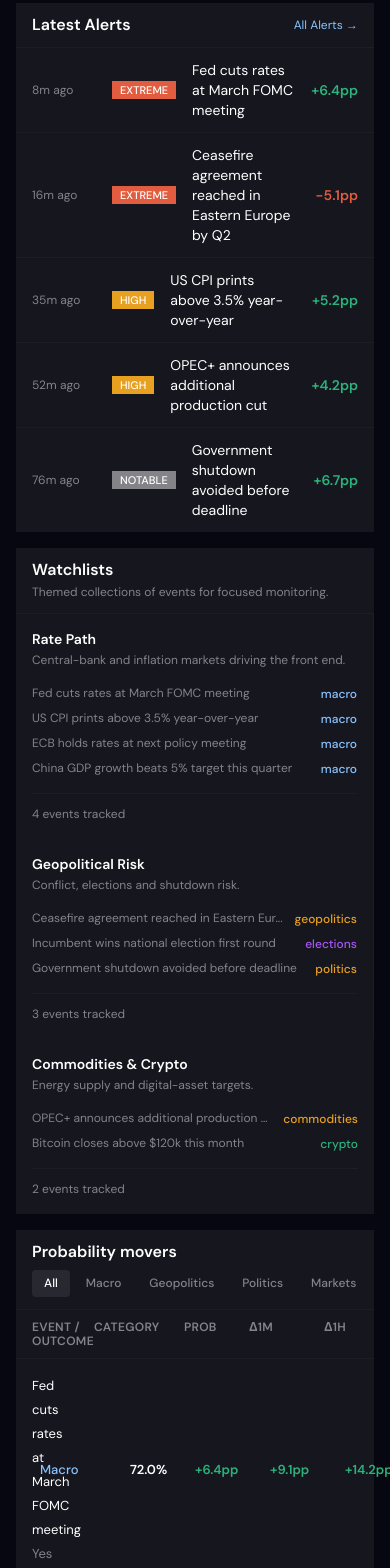
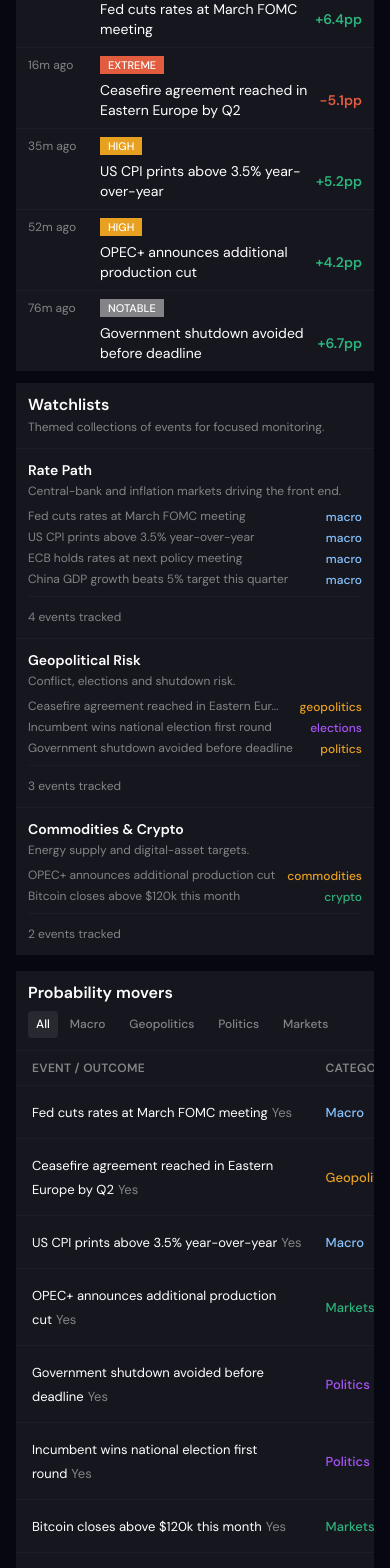
Before and after one commit to vikramkumartejani/CrossResearch, a Next.js app: page /relief-signals in a window 390 px wide. Shown: the part 380-1948 px from the top of the page. Built offline with nearby package versions, Linux system fonts and the light colour scheme.

Commit message:
relief-signals

```diff
--- a/app/components/Dashboard/ReliefSignals/LatestAlerts.tsx
+++ b/app/components/Dashboard/ReliefSignals/LatestAlerts.tsx
@@ -10,7 +10,7 @@
     return (
         <div className="bg-[#16161F] flex flex-col">
             {/* Header */}
-            <div className="flex items-center justify-between px-4 py-3 border-b border-[#FFFFFF08]">
+            <div className="flex items-center justify-between px-3 sm:px-4 py-3 border-b border-[#FFFFFF08]">
                 <span className="text-white text-[16px] leading-[20px] font-semibold">Latest Alerts</span>
                 <button className="text-[#88C4FF] text-[12px] leading-[14px] hover:underline cursor-pointer">All Alerts →</button>
             </div>
@@ -18,15 +18,19 @@
             {/* Alert rows */}
             <div className="flex flex-col">
                 {ALERTS.map((alert, i) => (
-                    <div key={i} className="flex items-center gap-4 px-4 py-3 border-b border-[#FFFFFF08] last:border-0 hover:bg-[#FFFFFF03] transition-colors cursor-pointer">
+                    <div key={i} className="flex flex-col sm:flex-row sm:items-center gap-1.5 sm:gap-4 px-3 sm:px-4 py-2 sm:py-3 border-b border-[#FFFFFF08] last:border-0 hover:bg-[#FFFFFF03] transition-colors cursor-pointer">
+                        <div className="flex items-center gap-2 sm:gap-4">
                             <span className="text-[#838388] text-[12px] leading-[17px] w-16 flex-shrink-0">{alert.time}</span>
                             <span className={`${alert.severityColor} text-white text-[11px] leading-[14px] font-medium px-2 py-0.5 flex-shrink-0`}>
                                 {alert.severity}
                             </span>
+                        </div>
+                        <div className="flex items-center justify-between gap-2 flex-1 min-w-0 pl-[72px] sm:pl-0">
                             <span className="text-white text-[14px] leading-[20px] flex-1 min-w-0">{alert.title}</span>
                             <span className={`text-[14px] leading-[20px] font-semibold flex-shrink-0 ${alert.positive ? 'text-[#2CB37B]' : 'text-[#E25C3F]'}`}>
                                 {alert.change}
                             </span>
+                        </div>
                     </div>
                 ))}
             </div>
--- a/app/components/Dashboard/ReliefSignals/ProbabilityMovers.tsx
+++ b/app/components/Dashboard/ReliefSignals/ProbabilityMovers.tsx
@@ -33,12 +33,12 @@
     return (
         <div className="bg-[#16161F] flex flex-col">
             {/* Header */}
-            <div className="flex items-center justify-between px-4 py-3 border-b border-[#FFFFFF08] flex-wrap gap-2">
+            <div className="flex items-center justify-between px-3 sm:px-4 py-3 border-b border-[#FFFFFF08] flex-wrap gap-2">
                 <h3 className="text-white text-[16px] leading-[20px] font-semibold">Probability movers</h3>
-                <div className="flex items-center gap-1">
+                <div className="flex items-center sm:gap-1">
                     <button
                         onClick={() => setActiveFilter(null)}
-                        className={`px-3 py-1.5 text-[12px] leading-[15px] font-medium rounded transition-colors cursor-pointer ${
+                        className={`px-2 sm:px-3 py-1.5 text-[12px] leading-[15px] font-medium rounded transition-colors cursor-pointer ${
                             activeFilter === null ? 'bg-[#FFFFFF14] text-white' : 'text-[#838388] hover:text-white'
                         }`}
                     >All</button>
@@ -56,33 +56,52 @@
                 </div>
             </div>
 
-            {/* Table header */}
-            <div className="grid px-4 py-2.5 border-b border-[#FFFFFF08]" style={{ gridTemplateColumns: '1fr 90px 65px 75px 75px 75px 90px' }}>
-                {['EVENT / OUTCOME', 'CATEGORY', 'PROB', 'Δ1M', 'Δ1H', 'Δ24H', 'SHOCK'].map(h => (
-                    <span key={h} className="text-[#838388] text-[12px] leading-[14px] font-semibold uppercase tracking-wide">{h}</span>
-                ))}
-            </div>
-
-            {/* Rows */}
-            <div className="flex flex-col">
-                {filtered.map((row, i) => (
-                    <div
-                        key={i}
-                        className="grid px-4 py-3.5 border-b border-[#FFFFFF08] last:border-0 hover:bg-[#FFFFFF03] transition-colors cursor-pointer items-center"
-                        style={{ gridTemplateColumns: '1fr 90px 65px 75px 75px 75px 90px' }}
-                    >
-                        <div className="min-w-0 pr-2">
-                            <span className="text-white text-[13px] leading-[18px] pr-1">{row.event} </span>
-                            <span className="text-[#838388] text-[13px] leading-[17px]">{row.verdict}</span>
-                        </div>
-                        <span className={`text-[13px] leading-[15px] font-medium capitalize ${CAT_COLOR[row.category] ?? 'text-[#838388]'}`}>{row.category}</span>
-                        <span className="text-white text-[13px] leading-[17px] font-semibold">{row.prob}</span>
-                        <span className={`text-[13px] leading-[17px] font-semibold ${row.d1m.startsWith('+') ? 'text-[#2CB37B]' : 'text-[#E25C3F]'}`}>{row.d1m}</span>
-                        <span className={`text-[13px] leading-[17px] font-semibold ${row.d1h.startsWith('+') ? 'text-[#2CB37B]' : 'text-[#E25C3F]'}`}>{row.d1h}</span>
-                        <span className={`text-[13px] leading-[17px] font-semibold ${row.d24h.startsWith('+') ? 'text-[#2CB37B]' : 'text-[#E25C3F]'}`}>{row.d24h}</span>
-                        <span className={`text-white text-[12px] font-medium px-2 py-0.5 text-center ${row.shockColor}`}>{row.shockLabel}</span>
-                    </div>
-                ))}
+            {/* Table — uses a real <table> so columns size correctly to available width */}
+            <div className="overflow-x-auto">
+                <table className="w-full border-collapse 2xl:min-w-full min-w-[794px]">
+                    <thead>
+                        <tr className="border-b border-[#FFFFFF08]">
+                            <th className="pl-4 py-2.5 text-left text-[#838388] text-[12px] leading-[14px] font-semibold uppercase tracking-wide w-[38%]">EVENT / OUTCOME</th>
+                            <th className="pl-4 py-2.5 text-left text-[#838388] text-[12px] leading-[14px] font-semibold uppercase tracking-wide w-[13%]">CATEGORY</th>
+                            <th className="px-2 py-2.5 text-left text-[#838388] text-[12px] leading-[14px] font-semibold uppercase tracking-wide w-[8%]">PROB</th>
+                            <th className="px-2 py-2.5 text-left text-[#838388] text-[12px] leading-[14px] font-semibold uppercase tracking-wide w-[9%]">Δ1M</th>
+                            <th className="px-2 py-2.5 text-left text-[#838388] text-[12px] leading-[14px] font-semibold uppercase tracking-wide w-[9%]">Δ1H</th>
+                            <th className="px-2 py-2.5 text-left text-[#838388] text-[12px] leading-[14px] font-semibold uppercase tracking-wide w-[9%]">Δ24H</th>
+                            <th className="px-4 py-2.5 text-left text-[#838388] text-[12px] leading-[14px] font-semibold uppercase tracking-wide w-[12%]">SHOCK</th>
+                        </tr>
+                    </thead>
+                    <tbody>
+                        {filtered.map((row, i) => (
+                            <tr
+                                key={i}
+                                className="border-b border-[#FFFFFF08] last:border-0 hover:bg-[#FFFFFF03] transition-colors cursor-pointer"
+                            >
+                                <td className="pl-4 py-3.5 align-middle">
+                                    <span className="text-white text-[13px] leading-[18px] pr-1">{row.event}</span>
+                                    <span className="text-[#838388] text-[13px] leading-[17px]">{row.verdict}</span>
+                                </td>
+                                <td className="p-4 py-3.5 align-middle">
+                                    <span className={`text-[13px] leading-[15px] font-medium capitalize ${CAT_COLOR[row.category] ?? 'text-[#838388]'}`}>{row.category}</span>
+                                </td>
+                                <td className="px-2 py-3.5 align-middle">
+                                    <span className="text-white text-[13px] leading-[17px] font-semibold">{row.prob}</span>
+                                </td>
+                                <td className="px-2 py-3.5 align-middle">
+                                    <span className={`text-[13px] leading-[17px] font-semibold ${row.d1m.startsWith('+') ? 'text-[#2CB37B]' : 'text-[#E25C3F]'}`}>{row.d1m}</span>
+                                </td>
+                                <td className="px-2 py-3.5 align-middle">
+                                    <span className={`text-[13px] leading-[17px] font-semibold ${row.d1h.startsWith('+') ? 'text-[#2CB37B]' : 'text-[#E25C3F]'}`}>{row.d1h}</span>
+                                </td>
+                                <td className="px-2 py-3.5 align-middle">
+                                    <span className={`text-[13px] leading-[17px] font-semibold ${row.d24h.startsWith('+') ? 'text-[#2CB37B]' : 'text-[#E25C3F]'}`}>{row.d24h}</span>
+                                </td>
+                                <td className="px-4 py-3.5 align-middle">
+                                    <span className={`text-white text-[12px] font-medium px-2 py-0.5 text-center w-full inline-block ${row.shockColor}`}>{row.shockLabel}</span>
+                                </td>
+                            </tr>
+                        ))}
+                    </tbody>
+                </table>
             </div>
         </div>
     )
--- a/app/components/Dashboard/ReliefSignals/ReliefSignals.tsx
+++ b/app/components/Dashboard/ReliefSignals/ReliefSignals.tsx
@@ -7,7 +7,7 @@
     return (
         <div>
             {/* ── Header ── */}
-            <div className="border-b border-[#FFFFFF0D] pb-6 mb-5 px-4 lg:px-6 flex items-end justify-between">
+            <div className="border-b border-[#FFFFFF0D] pb-6 mb-5 px-4 lg:px-6 flex flex-col sm:flex-row sm:items-end sm:justify-between gap-3">
                 <div>
                     <div className="mb-3 flex items-center gap-1">
                         <svg width="18" height="18" viewBox="0 0 18 18" fill="none" xmlns="http://www.w3.org/2000/svg">
@@ -25,7 +25,7 @@
                         </svg>
                         <span className="text-[#838388] text-[12px] leading-[14px] font-medium">Belief Markets Desk</span>
                     </div>
-                    <h1 className="text-white text-[35px] font-medium leading-[42px] mb-2">Probability Signals & Sentiment</h1>
+                    <h1 className="text-white text-[26px] sm:text-[35px] font-medium leading-tight sm:leading-[42px] mb-2">Probability Signals & Sentiment</h1>
                     <p className="text-[#838388] text-[12px] leading-[17px] max-w-[540px]">
                         Cross-venue prediction market intelligence. We aggregate polymarket, Kalshi, Predictit, manifold & meticulous into a single belief lattice — then surface the moves that matter.
                     </p>
@@ -41,13 +41,13 @@
             {/* ── 4-block layout ── */}
             <div className="px-4 lg:px-6 flex flex-col gap-4">
                 {/* Top row: Latest Alerts (left) + Watchlist (right) */}
-                <div className="grid grid-cols-1 lg:grid-cols-2 gap-4">
+                <div className="grid grid-cols-1 xl:grid-cols-2 gap-3 sm:gap-4">
                     <LatestAlerts />
                     <Watchlist />
                 </div>
 
                 {/* Bottom row: Probability Movers (left) + Alerts Detail (right) */}
-                <div className="grid grid-cols-1 lg:grid-cols-2 gap-4">
+                <div className="grid grid-cols-1 xl:grid-cols-2 gap-3 sm:gap-4">
                     <ProbabilityMovers />
                     <AlertsDetail />
                 </div>
--- a/app/components/Dashboard/ReliefSignals/Watchlist.tsx
+++ b/app/components/Dashboard/ReliefSignals/Watchlist.tsx
@@ -41,7 +41,7 @@
     return (
         <div className="bg-[#16161F] flex flex-col">
             {/* Header */}
-            <div className="px-4 py-3 border-b border-[#FFFFFF08]">
+            <div className="px-3 sm:px-4 py-3 border-b border-[#FFFFFF08]">
                 <h3 className="text-white text-[16px] leading-[20px] font-semibold">Watchlists</h3>
                 <p className="text-[#838388] text-[12px] leading-[17px] mt-1">Themed collections of events for focused monitoring.</p>
             </div>
@@ -49,12 +49,12 @@
             {/* Watchlist columns */}
             <div className="grid grid-cols-1 sm:grid-cols-3 flex-1">
                 {WATCHLISTS.map((wl, i) => (
-                    <div key={i} className={`p-4 flex flex-col gap-4 ${i < WATCHLISTS.length - 1 ? 'border-r border-[#FFFFFF08]' : ''}`}>
+                    <div key={i} className={`p-3 sm:p-4 flex flex-col gap-2 sm:gap-4 ${i < WATCHLISTS.length - 1 ? 'border-b sm:border-b-0 sm:border-r border-[#FFFFFF08]' : ''}`}>
                         <div>
                             <p className="text-white text-[14px] leading-[18px] font-semibold">{wl.title}</p>
                             <p className="text-[#838388] text-[12px] leading-[17px] mt-1">{wl.desc}</p>
                         </div>
-                        <div className="flex flex-col gap-2">
+                        <div className="flex flex-col gap-1 sm:gap-2">
                             {wl.items.map((item, j) => (
                                 <div key={j} className="flex items-center justify-between gap-3 cursor-pointer hover:opacity-80 transition-opacity">
                                     <span className="text-[#838388] text-[12px] leading-[17px] flex-1 min-w-0 truncate">{item.title}</span>
```
Also changed, not shown: app/components/Dashboard/ReliefSignals/AlertsDetail.tsx (+5 -5 lines). Lines whose indentation alone changed are shown as unchanged.
